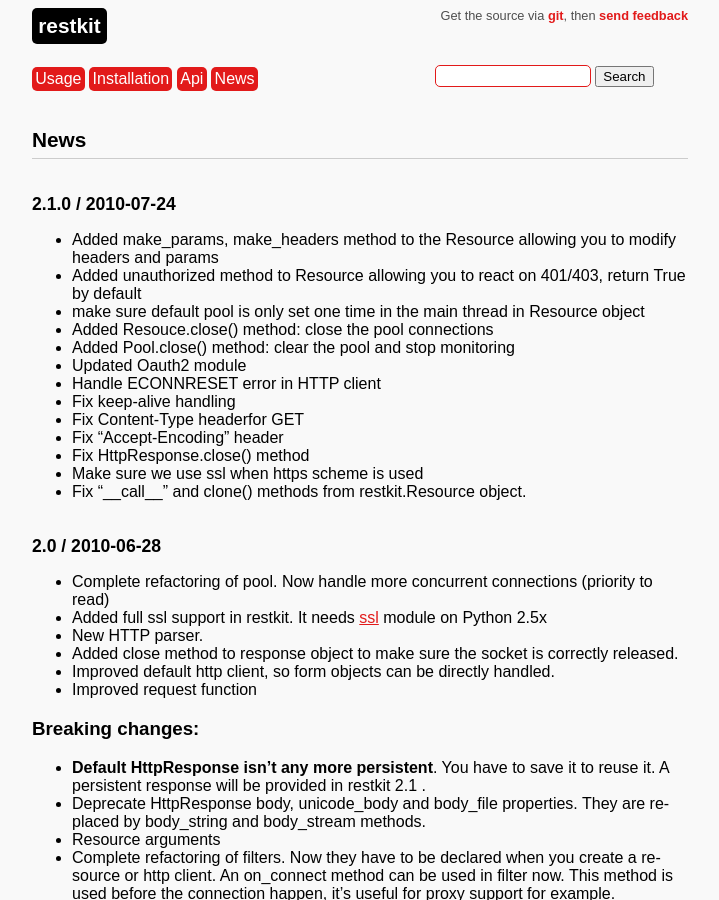
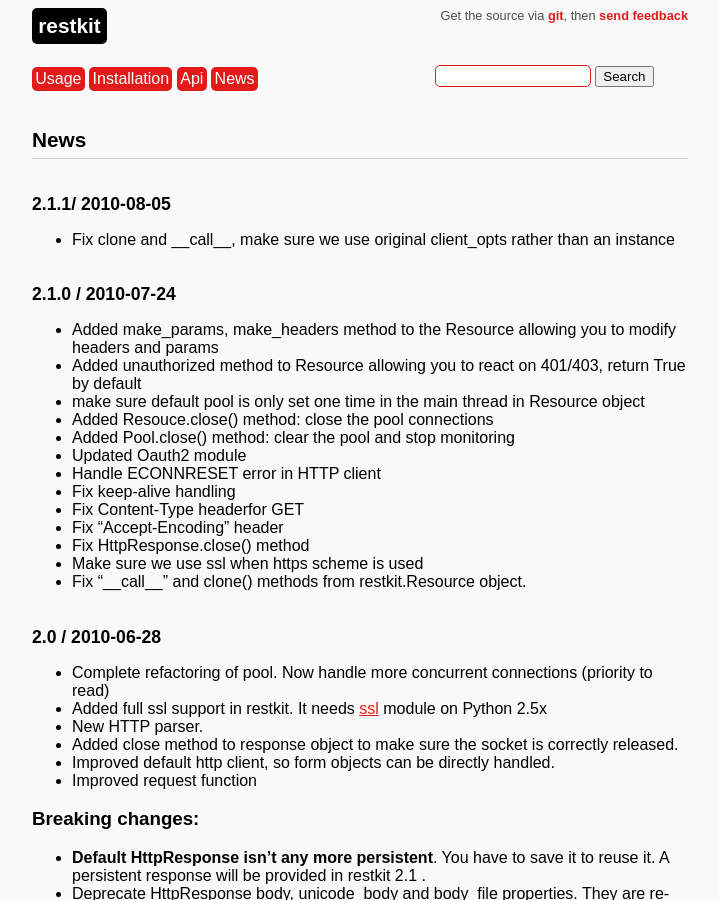
Before and after one commit to benoitc/restkit, a Sphinx documentation site: the page built from doc/news.rst, in a window 1280 px wide and 900 px high. Shown: the whole window, without its empty margins (280-999 px from the left). Built offline with Sphinx 7.4.7, drawn with Linux system fonts in a browser that asks for light colours; comment, search, counter and statistics services are not loaded.

Commit message:
bump version

```diff
--- a/doc/news.rst
+++ b/doc/news.rst
@@ -2,6 +2,12 @@
 
 News
 ====
+
+2.1.1/ 2010-08-05
+-----------------
+
+- Fix clone and __call__, make sure we use original client_opts rather
+  than an instance
 
 2.1.0 / 2010-07-24
 ------------------
--- a/restkit/__init__.py
+++ b/restkit/__init__.py
@@ -5,7 +5,7 @@
 
 
 
-version_info = (2, 1, 0)
+version_info = (2, 1, 1)
 __version__ =  ".".join(map(str, version_info))
 
 try:
```
